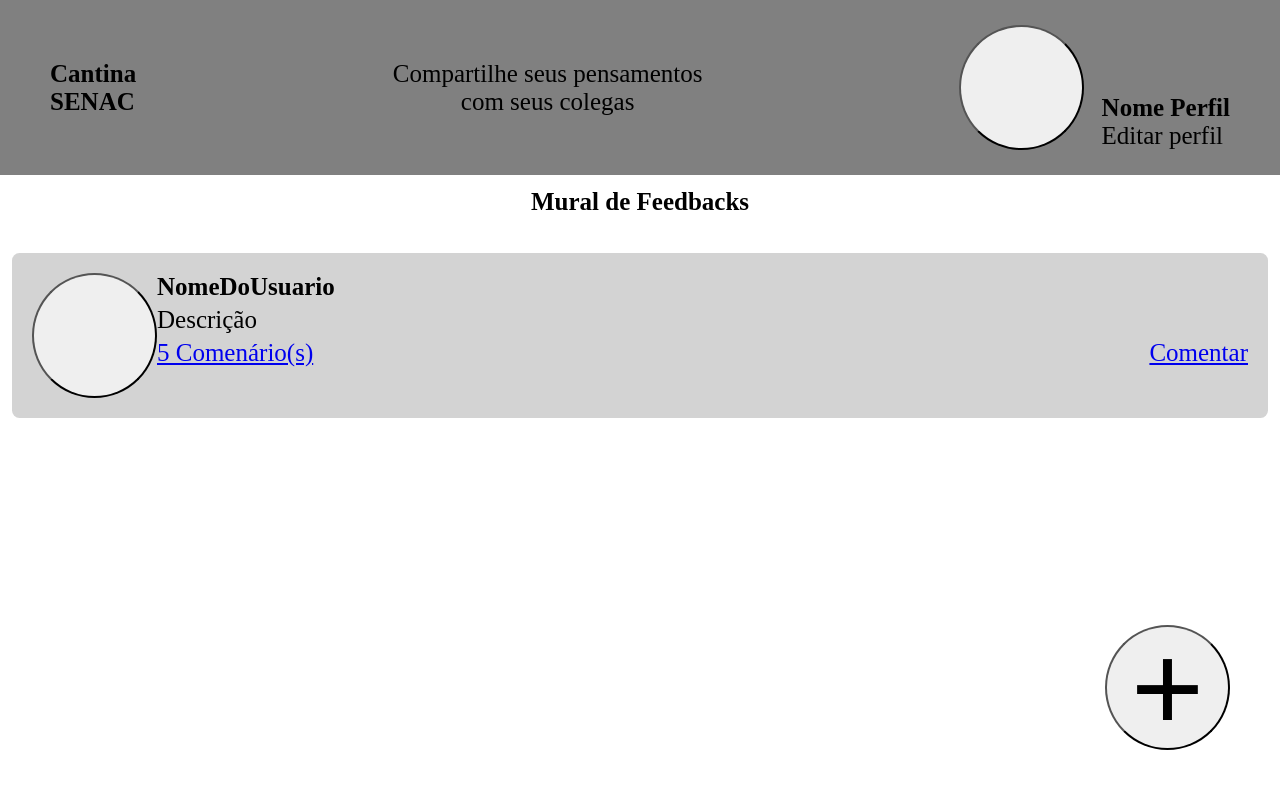
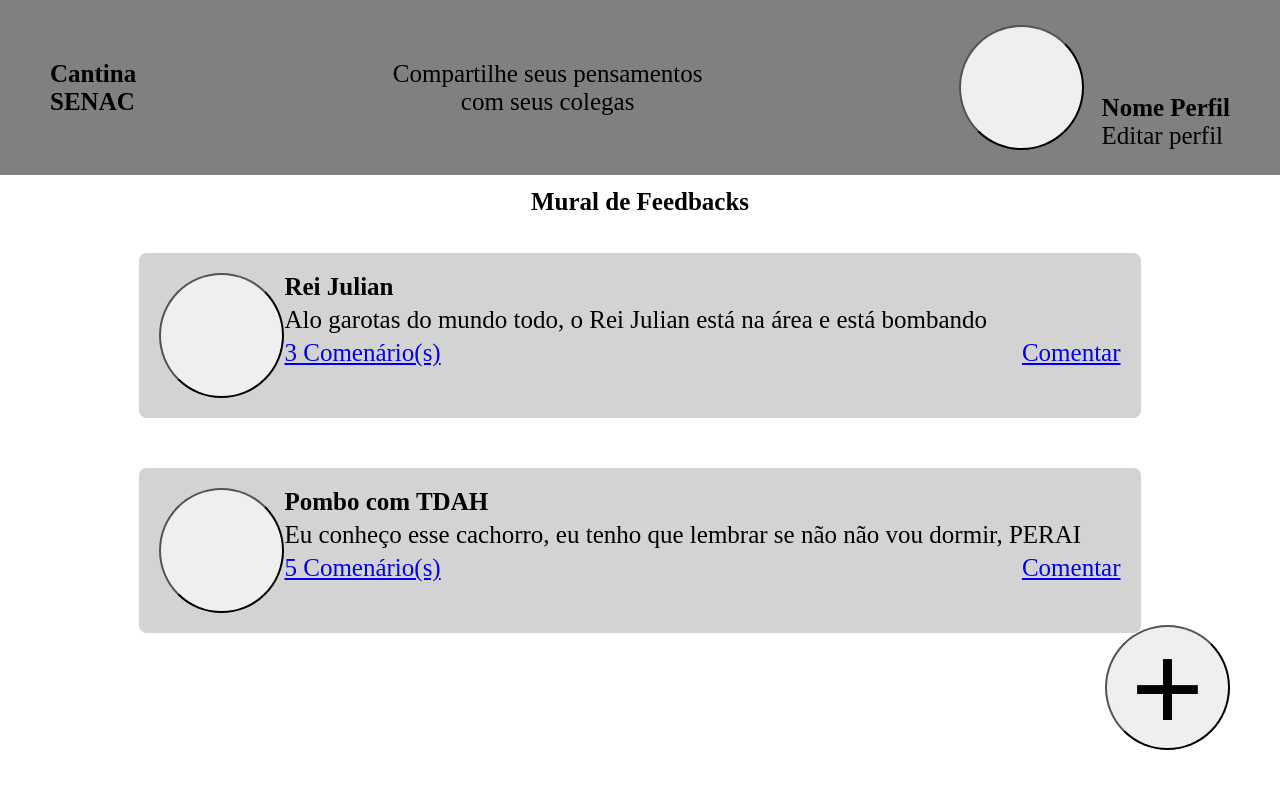
Before and after one commit to prof-lucas-senac/cantina-senac-2025-front, an Angular app: page /feedbacks in a window 1280 px wide. Shown: the top 788 px of the page. Built offline with nearby package versions, Linux system fonts and the light colour scheme.

Commit message:
Adicionando feedbacks pra web com ajuda de decoradores

```diff
--- a/angular.json
+++ b/angular.json
@@ -92,5 +92,8 @@
         }
       }
     }
+  },
+  "cli": {
+    "analytics": false
   }
 }
--- a/src/app/components/feedbacks/card-feedback/card-feedback.component.ts
+++ b/src/app/components/feedbacks/card-feedback/card-feedback.component.ts
@@ -1,4 +1,4 @@
-import { Component } from '@angular/core';
+import { Component, Input } from '@angular/core';
 import { Feedback } from './feedback';
 
 @Component({
@@ -10,9 +10,10 @@ import { Feedback } from './feedback';
 })
 
 export class CardFeedbackComponent {
+  @Input()
   feedback : Feedback = {
-    descricao : "Descrição",
-    nomeUsuario : "NomeDoUsuario",
-    numComentarios: 5
+    descricao : "",
+    nomeUsuario : "",
+    numComentarios: 0
   }
 }
--- a/src/app/components/feedbacks/feedbacks.component.css
+++ b/src/app/components/feedbacks/feedbacks.component.css
@@ -61,3 +61,7 @@ main h2 {
 .btn-avatar span {
     font-size: 5em;
 }
+
+.div.feedbacks {
+  width: 100%;
+}
--- a/src/app/components/feedbacks/feedbacks.component.html
+++ b/src/app/components/feedbacks/feedbacks.component.html
@@ -17,7 +17,11 @@
 </header>
 <main>
     <h2>Mural de Feedbacks</h2>
-    <app-card-feedback></app-card-feedback>
+    <div class="feedbacks">
+        <div *ngFor="let feedback of feedbacks">
+            <app-card-feedback [feedback]="feedback"></app-card-feedback>
+        </div>
+    </div>
 </main>
 <button class="btn-avatar">
     <span>+</span>
--- a/src/app/components/feedbacks/feedbacks.component.ts
+++ b/src/app/components/feedbacks/feedbacks.component.ts
@@ -1,13 +1,26 @@
 import { Component } from '@angular/core';
 import { CardFeedbackComponent } from './card-feedback/card-feedback.component';
+import { Feedback } from './card-feedback/feedback';
+import { NgFor } from '@angular/common';
 
 @Component({
   selector: 'app-feedbacks',
   standalone: true,
-  imports: [CardFeedbackComponent],
+  imports: [CardFeedbackComponent, NgFor],
   templateUrl: './feedbacks.component.html',
   styleUrl: './feedbacks.component.css'
 })
 export class FeedbacksComponent {
-
+  feedbacks : Feedback[] = [
+    {
+      descricao: "Alo garotas do mundo todo, o Rei Julian está na área e está bombando",
+      nomeUsuario: "Rei Julian",
+      numComentarios: 3
+    },
+    {
+      descricao: "Eu conheço esse cachorro, eu tenho que lembrar se não não vou dormir, PERAI",
+      nomeUsuario: "Pombo com TDAH",
+      numComentarios: 5
+    }
+  ];
 }
```
Also changed, not shown: src/app/components/feedbacks/card-feedback/card-feedback.component.html (line endings or trailing spaces).
